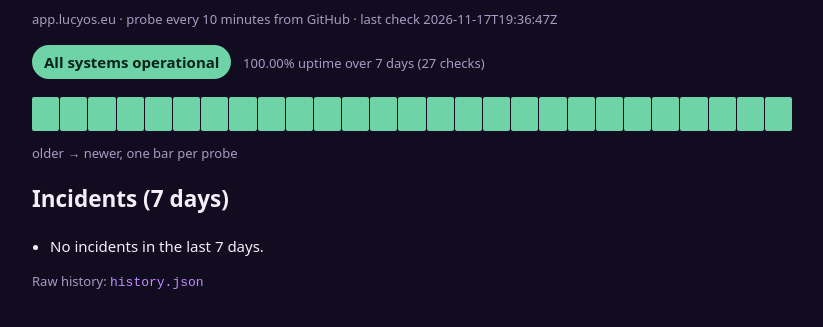
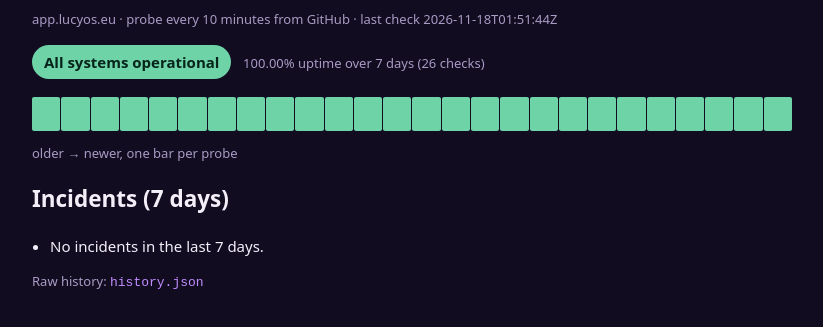
Before and after one commit to 33com/lucy-status, a plain HTML site: page index.html in a window 1280 px wide. Shown: the part 85-412 px from the top of the page, without its empty margins (228-1051 px from the left). Drawn offline with Linux system fonts and the light colour scheme.

Commit message:
status: up 200 33com/LucyAI@8221c5eaf990a205b1e2bc59fcf5b70b9118b39c

```diff
--- a/index.html
+++ b/index.html
@@ -4,9 +4,9 @@
 h1{font-size:28px;margin:0 0 6px}.pill{display:inline-block;padding:6px 12px;border-radius:999px;font-weight:600}.ok{background:#6FD3A8;color:#06241a}.bad{background:#FF7A8A;color:#2a0a10}
 .bars{display:flex;gap:1px;margin:18px 0 6px;height:34px}.bars i{flex:1;border-radius:2px;background:#6FD3A8}.bars i.d{background:#FF7A8A}
 .muted{color:#A99BC4;font-size:13px}ul{padding-left:18px}code{color:#C08CFF}</style>
-<main><h1>LucyOS status</h1><p class="muted">app.lucyos.eu · probe every 10 minutes from GitHub · last check 2026-11-17T19:36:47Z</p>
+<main><h1>LucyOS status</h1><p class="muted">app.lucyos.eu · probe every 10 minutes from GitHub · last check 2026-11-18T01:51:44Z</p>
 <p><span class="pill ok">All systems operational</span>
-&nbsp; <span class="muted">100.00% uptime over 7 days (27 checks)</span></p>
-<div class="bars"><i class="u" title="2026-11-10T21:24:25Z up"></i><i class="u" title="2026-11-11T01:22:13Z up"></i><i class="u" title="2026-11-11T08:00:21Z up"></i><i class="u" title="2026-11-11T16:05:14Z up"></i><i class="u" title="2026-11-11T22:39:47Z up"></i><i class="u" title="2026-11-12T03:22:14Z up"></i><i class="u" title="2026-11-12T11:39:02Z up"></i><i class="u" title="2026-11-12T19:07:59Z up"></i><i class="u" title="2026-11-13T00:17:11Z up"></i><i class="u" title="2026-11-13T06:56:19Z up"></i><i class="u" title="2026-11-13T15:09:24Z up"></i><i class="u" title="2026-11-13T21:25:11Z up"></i><i class="u" title="2026-11-14T01:33:49Z up"></i><i class="u" title="2026-11-14T07:58:59Z up"></i><i class="u" title="2026-11-14T14:56:26Z up"></i><i class="u" title="2026-11-14T19:46:19Z up"></i><i class="u" title="2026-11-14T23:25:24Z up"></i><i class="u" title="2026-11-15T02:56:37Z up"></i><i class="u" title="2026-11-15T10:29:26Z up"></i><i class="u" title="2026-11-15T17:22:13Z up"></i><i class="u" title="2026-11-15T21:57:47Z up"></i><i class="u" title="2026-11-16T01:41:17Z up"></i><i class="u" title="2026-11-16T08:37:42Z up"></i><i class="u" title="2026-11-16T18:54:03Z up"></i><i class="u" title="2026-11-17T02:18:07Z up"></i><i class="u" title="2026-11-17T10:51:00Z up"></i><i class="u" title="2026-11-17T19:36:47Z up"></i></div><p class="muted">older → newer, one bar per probe</p>
+&nbsp; <span class="muted">100.00% uptime over 7 days (26 checks)</span></p>
+<div class="bars"><i class="u" title="2026-11-11T08:00:21Z up"></i><i class="u" title="2026-11-11T16:05:14Z up"></i><i class="u" title="2026-11-11T22:39:47Z up"></i><i class="u" title="2026-11-12T03:22:14Z up"></i><i class="u" title="2026-11-12T11:39:02Z up"></i><i class="u" title="2026-11-12T19:07:59Z up"></i><i class="u" title="2026-11-13T00:17:11Z up"></i><i class="u" title="2026-11-13T06:56:19Z up"></i><i class="u" title="2026-11-13T15:09:24Z up"></i><i class="u" title="2026-11-13T21:25:11Z up"></i><i class="u" title="2026-11-14T01:33:49Z up"></i><i class="u" title="2026-11-14T07:58:59Z up"></i><i class="u" title="2026-11-14T14:56:26Z up"></i><i class="u" title="2026-11-14T19:46:19Z up"></i><i class="u" title="2026-11-14T23:25:24Z up"></i><i class="u" title="2026-11-15T02:56:37Z up"></i><i class="u" title="2026-11-15T10:29:26Z up"></i><i class="u" title="2026-11-15T17:22:13Z up"></i><i class="u" title="2026-11-15T21:57:47Z up"></i><i class="u" title="2026-11-16T01:41:17Z up"></i><i class="u" title="2026-11-16T08:37:42Z up"></i><i class="u" title="2026-11-16T18:54:03Z up"></i><i class="u" title="2026-11-17T02:18:07Z up"></i><i class="u" title="2026-11-17T10:51:00Z up"></i><i class="u" title="2026-11-17T19:36:47Z up"></i><i class="u" title="2026-11-18T01:51:44Z up"></i></div><p class="muted">older → newer, one bar per probe</p>
 <h2>Incidents (7 days)</h2><ul><li>No incidents in the last 7 days.</li></ul>
 <p class="muted">Raw history: <code>history.json</code></p></main>
```
Also changed, not shown: history.json (+1 -1 lines).
